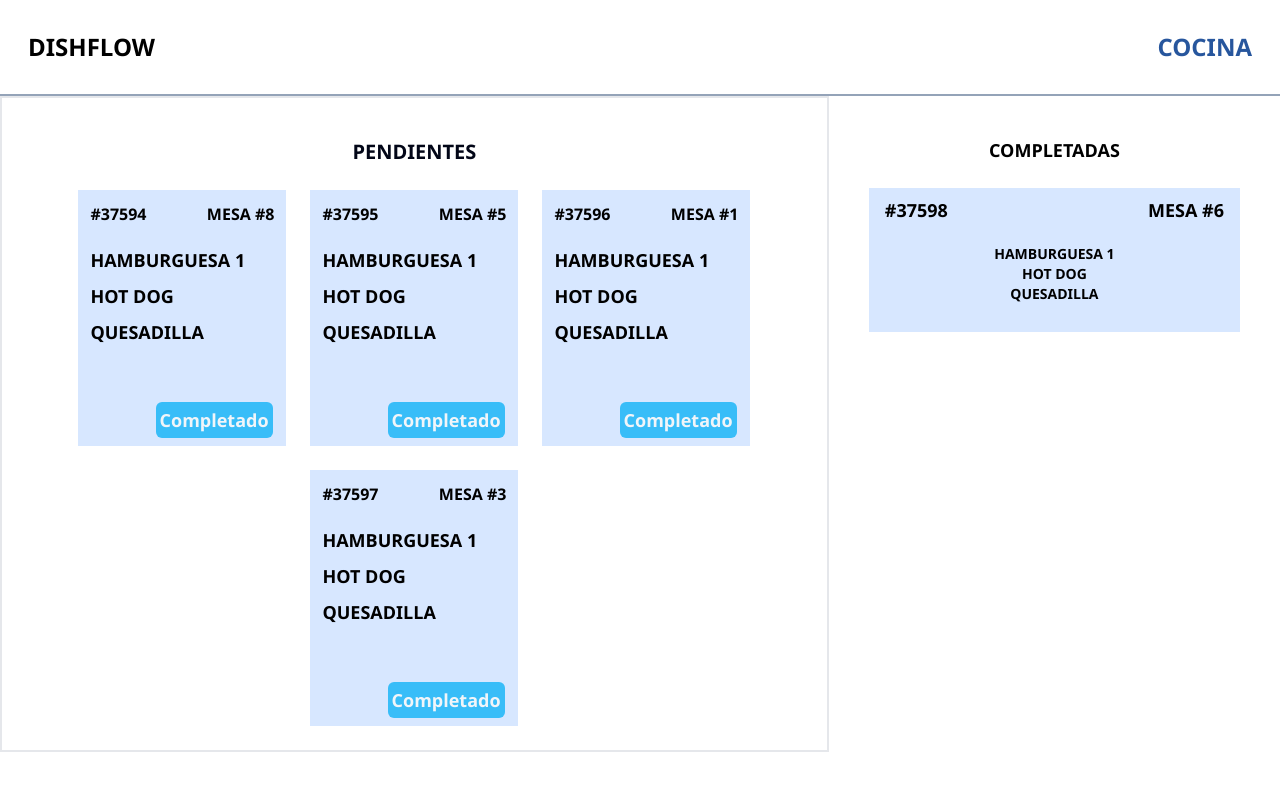
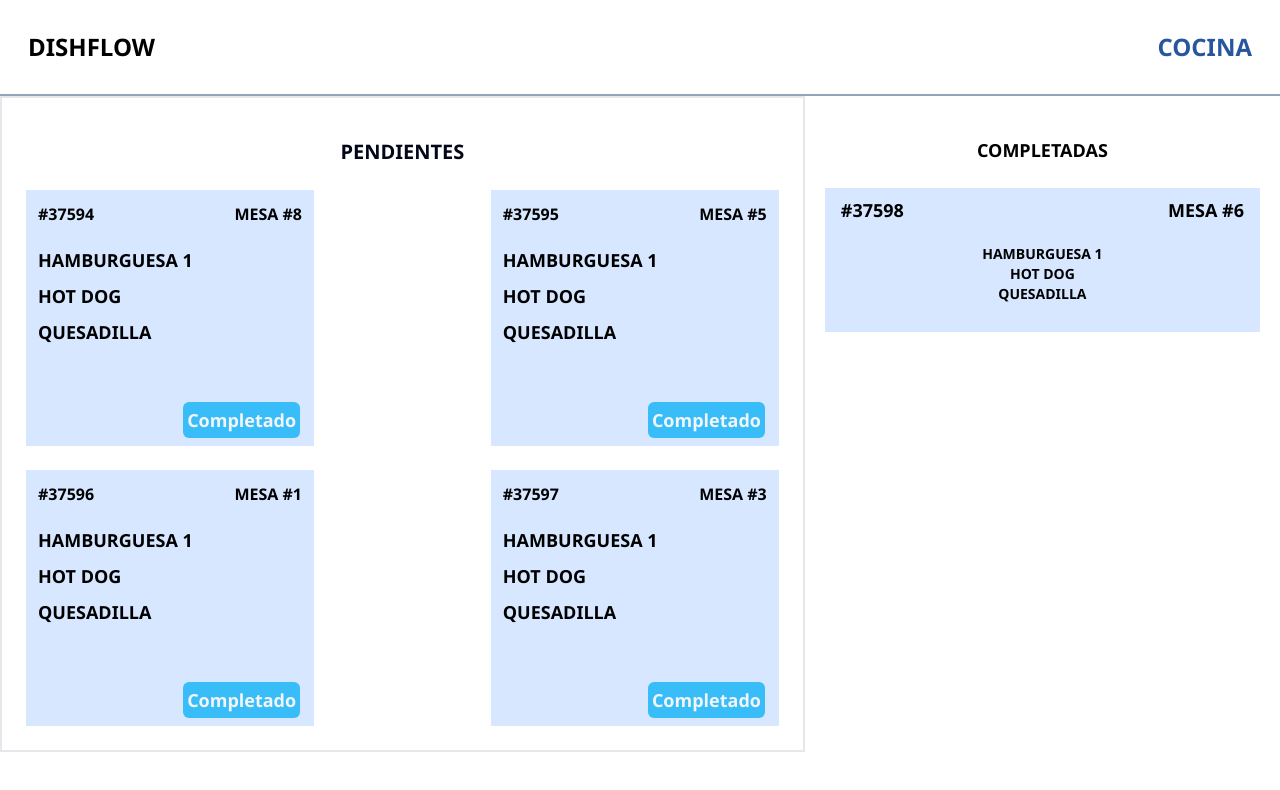
Before and after one commit to No-Country-simulation/c22-58-n-webapp, a React (Vite) app in the folder frontend/: page /cocina in a window 1280 px wide. Shown: the top 790 px of the page. Built offline with nearby package versions, Linux system fonts and the light colour scheme.

Commit message:
Se le hicieron algunas modificaciones a estos tres componentes para que hicieran la transición, que al darle clic al botón enviar a cocina, me envie al componente cocina con los datos que habian en el componente orden actual, tambien se le hicieron modificaciones a los estilos.

```diff
--- a/frontend/src/components/Cocina.tsx
+++ b/frontend/src/components/Cocina.tsx
@@ -5,7 +5,8 @@ import usePedidos from '../../store/Pedidos';
 //import { useState } from 'react';
 
 function Cocina() {
-  const posicionPedidos = usePedidos((state: any) => state.pedidos);
+  const { pedidos } = usePedidos();
+  //const marcarCompletado = usePedidos((state: any) => state.marcarCompletado);
 
   return (
     <>
@@ -18,12 +19,12 @@ function Cocina() {
         </div>
       </header>
       <main className="flex w-full font-bold uppercase md:w-screen">
-        <section className="h-full w-[60%] border-2 border-solid border-gray-200 p-3 md:w-[75%] md:pt-10 2xl:h-screen">
+        <section className="h-full w-[60%] border-2 border-solid border-gray-200 p-3 md:w-[68%] md:pt-10 2xl:h-screen">
           <h3 className="pb-3 text-center text-xl font-bold text-slate-950">
             Pendientes
           </h3>
-          <div className="flex w-full flex-wrap justify-center">
-            {posicionPedidos
+          <div className="flex w-full flex-wrap justify-center md:justify-between">
+            {pedidos
               .filter((orden: any) => !orden.completado)
               .map((orden: any) => (
                 <PedidoCocinaPendiente
@@ -35,10 +36,10 @@ function Cocina() {
           </div>
         </section>
         {/* Menu de la derecha */}
-        <aside className="w-[40%] px-2 pt-4 text-center md:flex md:w-[25%] md:flex-col md:p-10 lg:w-[40%] 2xl:w-[25%]">
-          <h3 className="mb-3 text-lg">Completadas</h3>
+        <aside className="w-[40%] px-2 pt-4 text-center md:flex md:w-[30%] md:flex-col md:p-5 lg:w-[40%] 2xl:w-[35%]">
+          <h3 className="mb-3 pt-5 text-lg">Completadas</h3>
           <div className="flex flex-col 2xl:items-center 2xl:justify-center">
-              {posicionPedidos
+              {pedidos
               .filter((orden: any) => orden.completado)
               .map((orden: any) => (
                 <PedidoCocinaCompletado key={orden.id} orden={orden} />
--- a/frontend/src/components/PedidoCocinaPendiente.tsx
+++ b/frontend/src/components/PedidoCocinaPendiente.tsx
@@ -1,16 +1,16 @@
 import usePedidos from '../../store/Pedidos';
 
 export default function PedidoCocinaPendiente({ orden }) {
-  const { pedidos, marcarCompletado } = usePedidos();
+  const { marcarCompletado } = usePedidos();
 
   return (
-    <section className="relative m-3 min-h-56 w-60 bg-[#d7e7ff] p-3 md:w-80 lg:w-52 xl:h-64 2xl:w-60">
+    <section className="relative m-3 min-h-56 w-60 bg-[#d7e7ff] p-3 md:w-64 md:h-60 lg:w-72 xl:h-64 2xl:w-60">
       <header className="mb-2 flex">
         <span className="mr-auto">{orden.id}</span>
         <span>{orden.mesa}</span>
       </header>
       <main>
-        <ul className="text-md lg:pt-3 lg:text-lg">
+        <ul className="text-md pb-5 lg:pt-3 lg:text-lg">
           {orden.items.map((item, index) => (
             <li key={index} className="mb-2 flex justify-between">
               {item}
--- a/frontend/src/components/ordenActual/ordenActual.tsx
+++ b/frontend/src/components/ordenActual/ordenActual.tsx
@@ -1,4 +1,4 @@
-import { useState } from "react";
+//import { useState } from "react";
 import { useNavigate } from "react-router-dom";
 // Icons
 import { RiDeleteBin6Line } from "react-icons/ri";
@@ -16,31 +16,43 @@ const OrdenActual = () => {
     const navigate = useNavigate();
 
     let total = 0;
-    let elPedido = {
-        id: Math.floor(Math.random() * 300000),
-        mesa: mesa,
-        items: arrayProductos(productos),
-        completado: false,
-    };
-    console.log(elPedido);
+
+    const handleEnviarCocina = () => {
+        //Creamos el objetos del pedido
+        let elPedido = {
+            id: `#${Math.floor(Math.random() * 90000) + 10000}`,
+            mesa: `Mesa: ${mesa}`,
+            items: productos.map(producto => producto.nombre),
+            total: total,
+            completado: false,
+        };
+        console.log(elPedido);
+
+        agregarPedido(elPedido); //se agrega el pedido al store
+        ordenes.limpiarOrden();
+        navigate("/cocina");
+
+    }
 
 
     const pedidos = usePedidos((state) => state.pedidos);
     console.log(pedidos);
 
-    function arrayProductos(productos) {
-        const newArray = [];
-        productos.forEach((producto) => {
-            newArray.push(producto.nombre);
-        });
-        return newArray;
-    }
+    //funcion para obtener los productos en el formato adecuado
+    // function arrayProductos(productos) {
+    //     const newArray = [];
+    //     productos.forEach((producto) => {
+    //         newArray.push(producto.nombre);
+    //     });
+    //     return newArray;
+    // }
 
     //Función para eliminar el producto
     const eliminarProducto = (id: string) => {
-        ordenes.quitarAlaOrden(id);
+        ordenes.quitarALaOrden(id);
     };
 
+    //Calcular el total del pedido
     function elTotal(element:any) {
         element.forEach((element: any) => {
             total += element.precio;
@@ -82,7 +94,7 @@ const OrdenActual = () => {
                     </div>
                     <button
                         className="h-10 w-full bg-red-500 text-xs rounded-md lg:text-xl uppercase text-white"
-                        onClick={() => agregarPedido(elPedido)}
+                        onClick={handleEnviarCocina}
                     >
                         enviar a cocina
                     </button>
```
